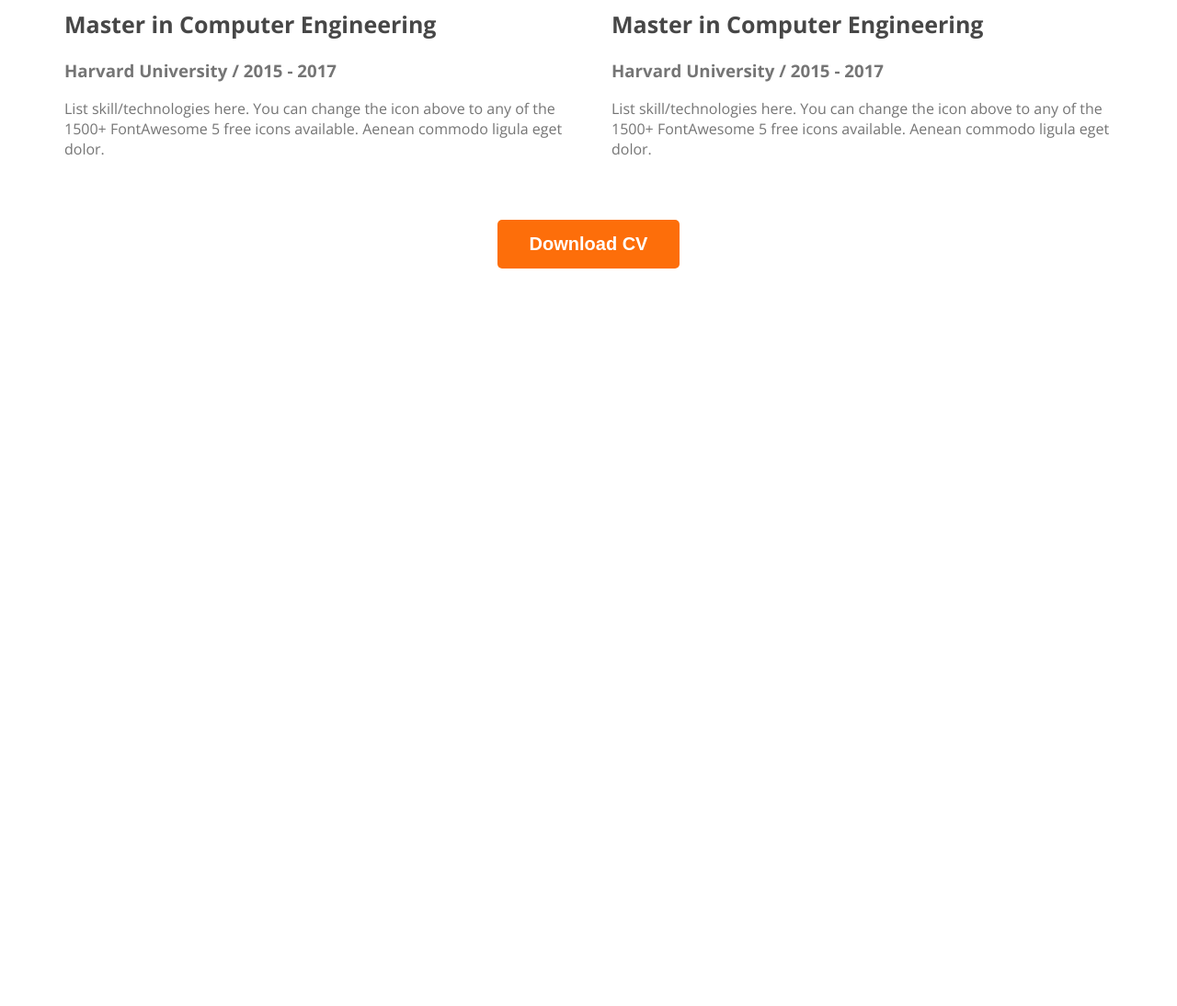
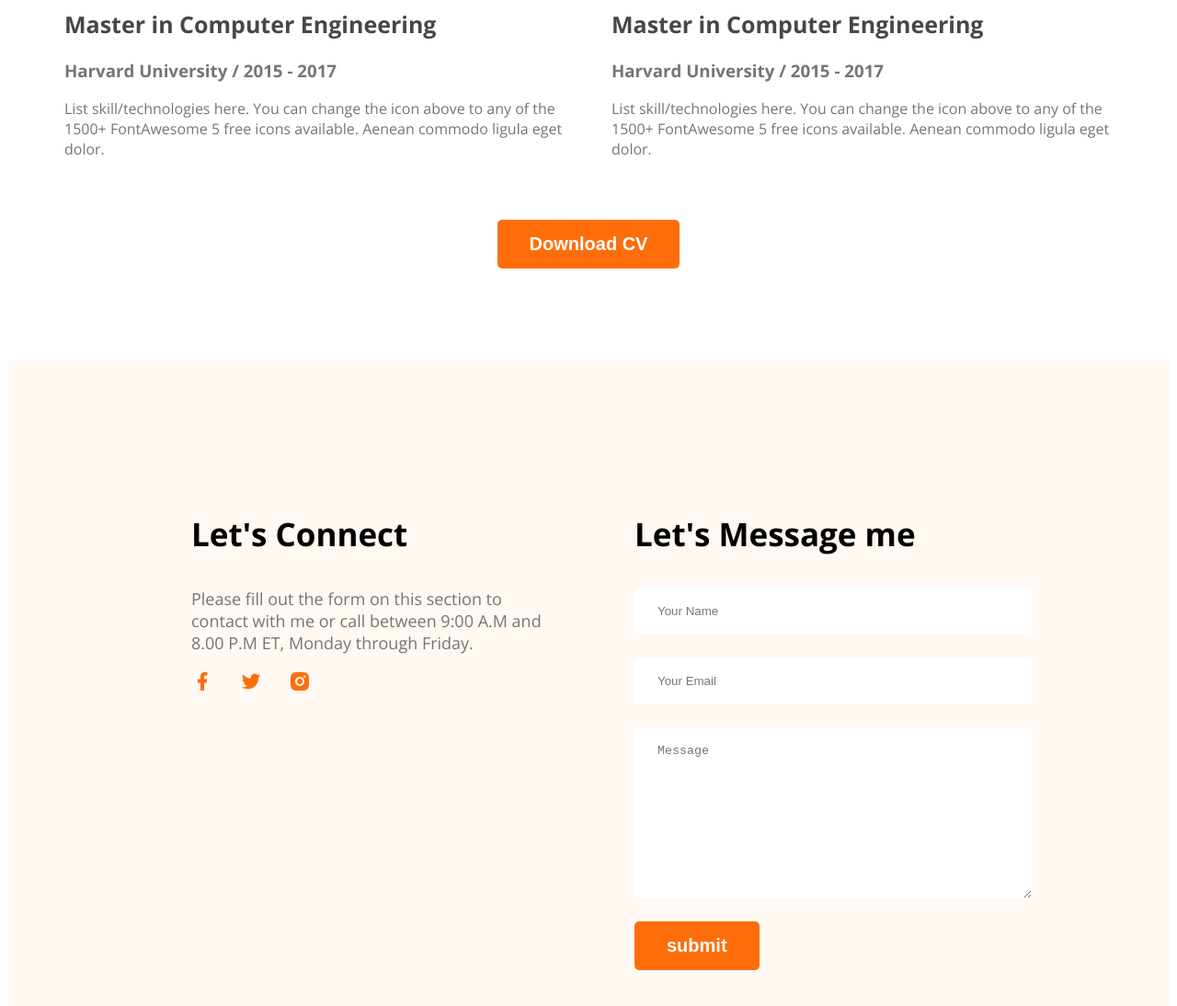
Before and after one commit to rezwan-imran23/developer-portfolio, a plain HTML site: page index.html in a window 1280 px wide. Shown: the part 2890-3984 px from the top of the page at 92% size. Before the commit the page ends 3190 px from the top, so only its background shows below. Drawn offline with nearby package versions, Linux system fonts and the light colour scheme.

Commit message:
footer content added

```diff
--- a/index.html
+++ b/index.html
@@ -188,6 +188,30 @@
 
 
     </main>
-    <footer></footer>
+    <footer>
+        <!-- <div class="footer-container"> -->
+            <div class="footer-column">
+                <h3 id="footer-title" class="section-title"> Let's Connect  </h3>
+                <p id="footer-description" class="section-description">
+                    Please fill out the form on this section to contact with me or call between
+                    9:00 A.M and 8.00 P.M ET, Monday through Friday.
+                </p>
+                <div class="social-link">
+                    <a href="#"><img src="/images/icons/facebook.png" alt=""></a>
+                    <a href="#"><img src="/images/icons/twitter.png" alt=""></a>
+                    <a href="#"><img src="/images/icons/insta.png" alt=""></a>
+                </div>
+            </div>
+            <div class="footer-column">
+                <h3 id="footer-title" class="section-title"> Let's Message me </h3>
+                <form class="contact" action="">
+                    <input type="text" placeholder="Your Name">
+                    <input type="email" placeholder="Your Email">
+                    <textarea name="" id="" placeholder="Message" cols="30" rows="10"></textarea>
+                    <input class="btn-primary" type="submit" value="submit">
+                </form>
+            </div>
+        <!-- </div> -->
+    </footer>
 </body>
 </html>
--- a/style.css
+++ b/style.css
@@ -217,3 +217,46 @@
 /* Resume section style end */
 
 /* main section end */
+
+/* footer-style */
+
+footer{
+    display: flex;
+    gap: 100px;
+    background: #FFF8F3;
+    padding: 130px 200px;
+    margin-top: 100px;
+}
+
+#footer-title{
+    color: black;
+    font-size: 35px;
+    font-weight: 700;
+    text-align:left;
+}
+
+
+#footer-description{
+    color: #757575;
+    text-align:left;
+    font-size: 18px;
+}
+
+.footer-column{
+    width: 50%;
+}
+
+.contact input[type="text"], .contact input[type="email"], textarea{
+    display: block;
+    margin-bottom: 25px;
+    padding: 18px 25px;
+    color: #474747;
+    border-radius: 5px;
+    background: #FFF;
+    border: 0;
+    width: 100%;
+}
+
+.social-link a{
+    margin-right:25px;
+}
```
